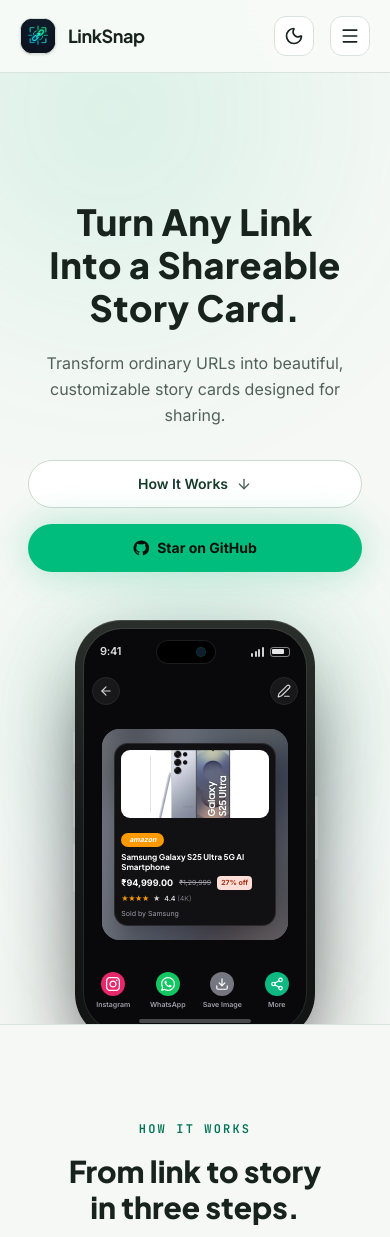
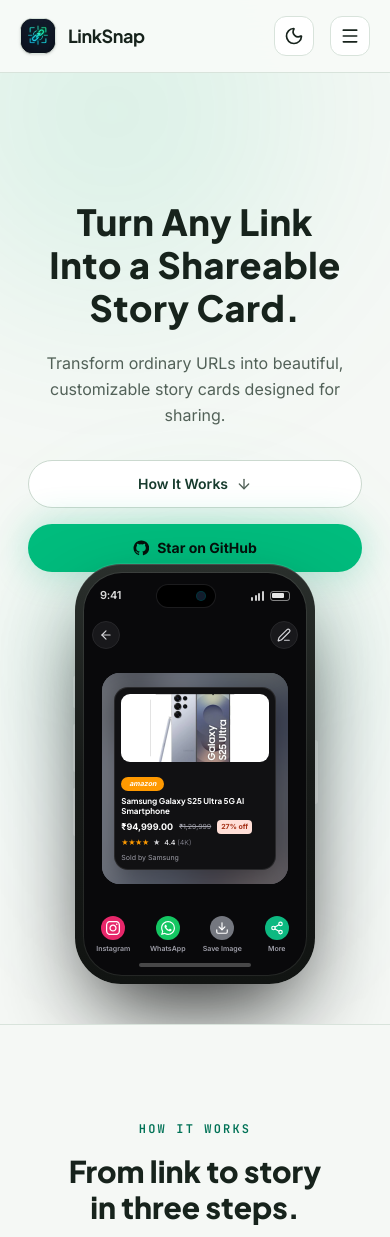
Before and after one commit to 7kajal/link-snap-web, a React (Vite) app: page / in a window 390 px wide. Shown: the top 1237 px of the page. Built offline with nearby package versions, Linux system fonts and the light colour scheme.

Commit message:
hero section

```diff
--- a/src/components/Hero.tsx
+++ b/src/components/Hero.tsx
@@ -23,11 +23,11 @@
 
       {/* Top accent line */}
 
-      <div className="relative mx-2 top-14 md:top-0 md:mx-8 max-w-7xl px-5 sm:px-8">
+      <div className="relative mx-2 top-14  md:top-0  md:mx-8 max-w-7xl px-5 sm:px-8">
         <Reveal className="relative">
           <div className="grid grid-cols-1 items-center gap-12 md:grid-cols-[minmax(0,1.1fr)_minmax(0,0.9fr)] lg:gap-20">
             {/* Phone preview */}
-            <div className="relative order-last flex min-w-0 justify-center">
+            <div className="relative bottom-14 md:bottom-0 order-last flex min-w-0 justify-center">
               <motion.div
                 initial={prefersReduced ? false : { opacity: 0, y: 24 }}
                 whileInView={{ opacity: 1, y: 0 }}
```
